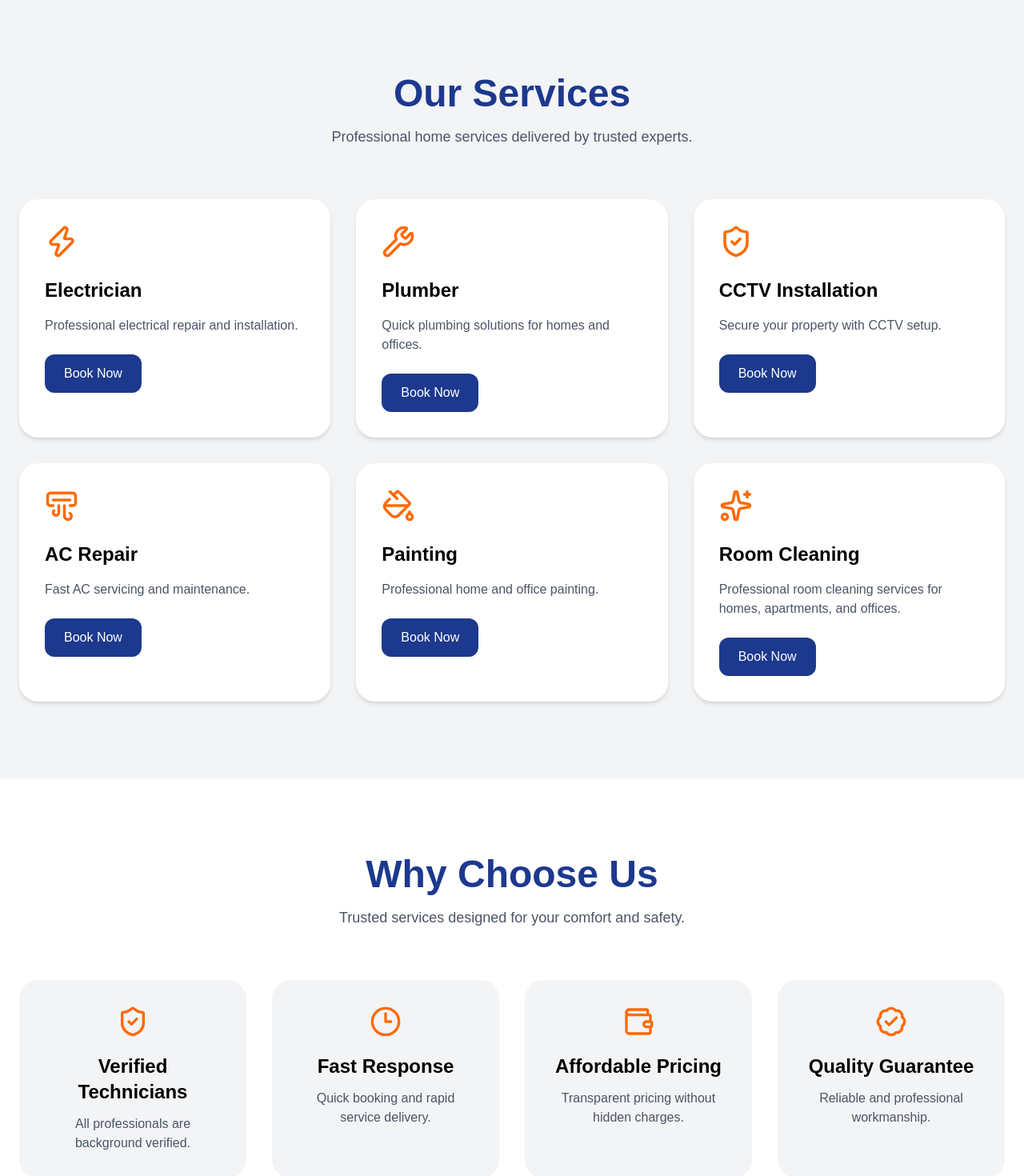
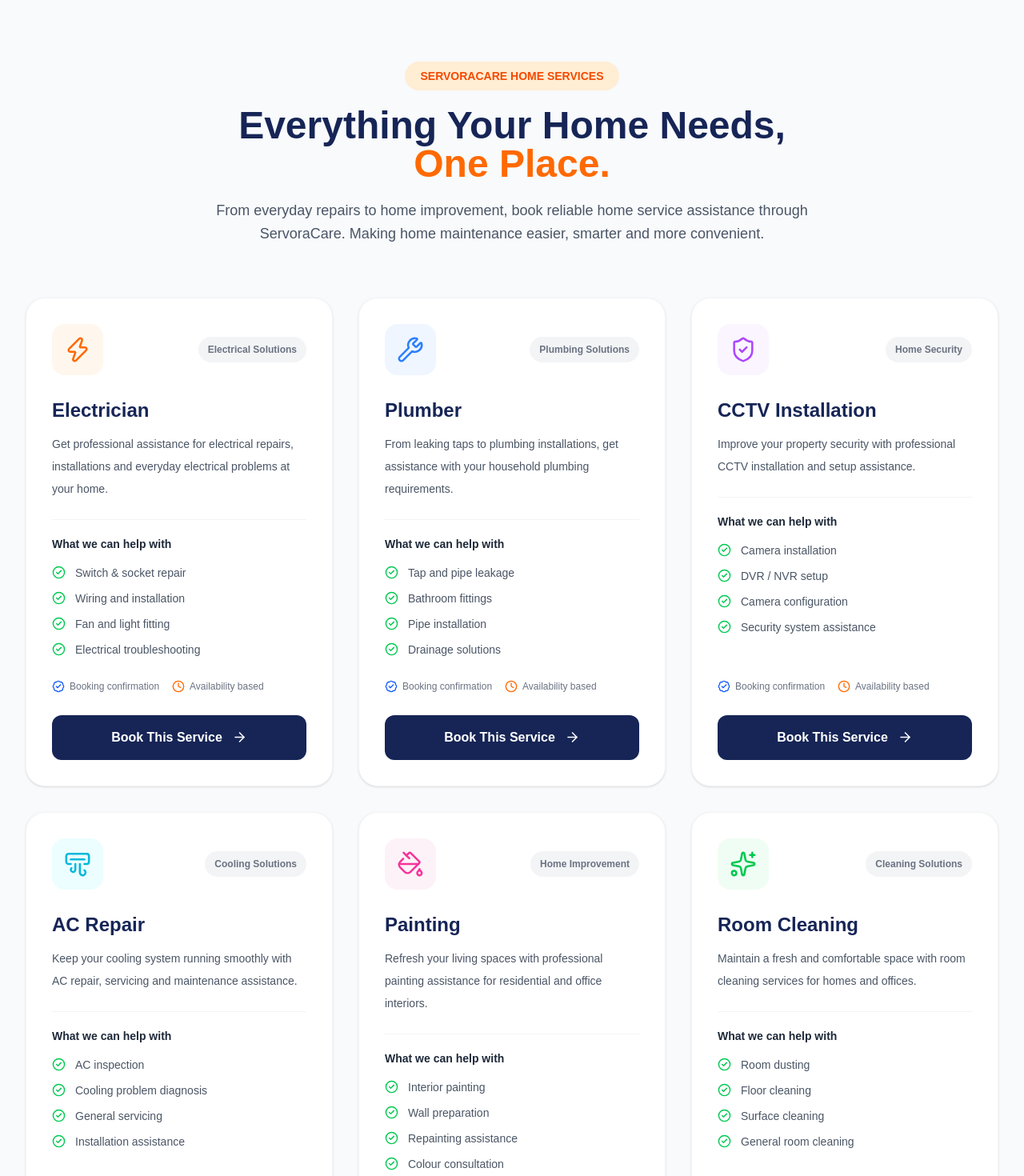
Before and after one commit to Boby-Singh/servoracare, a React (Vite) app: page / in a window 1280 px wide. Shown: the part 920-2390 px from the top of the page at 80% size. Built offline with nearby package versions, Linux system fonts and the light colour scheme.

Commit message:
update service card

```diff
--- a/src/components/Services.jsx
+++ b/src/components/Services.jsx
@@ -1,95 +1,222 @@
-import { useNavigate } from "react-router-dom"
+
+import { useNavigate } from "react-router-dom";
 import {
   Zap,
   Wrench,
   ShieldCheck,
   AirVent,
   PaintBucket,
-  Sparkles
-} from "lucide-react"
+  Sparkles,
+  ArrowRight,
+  CheckCircle2,
+  Clock,
+  BadgeCheck
+} from "lucide-react";
 
 const services = [
-
   {
     title: "Electrician",
-    desc: "Professional electrical repair and installation.",
-    icon: <Zap size={42} />
+    category: "Electrical Solutions",
+    desc: "Get professional assistance for electrical repairs, installations and everyday electrical problems at your home.",
+    features: [
+      "Switch & socket repair",
+      "Wiring and installation",
+      "Fan and light fitting",
+      "Electrical troubleshooting"
+    ],
+    icon: Zap,
+    color: "orange"
   },
-
   {
     title: "Plumber",
-    desc: "Quick plumbing solutions for homes and offices.",
-    icon: <Wrench size={42} />
+    category: "Plumbing Solutions",
+    desc: "From leaking taps to plumbing installations, get assistance with your household plumbing requirements.",
+    features: [
+      "Tap and pipe leakage",
+      "Bathroom fittings",
+      "Pipe installation",
+      "Drainage solutions"
+    ],
+    icon: Wrench,
+    color: "blue"
   },
-
   {
     title: "CCTV Installation",
-    desc: "Secure your property with CCTV setup.",
-    icon: <ShieldCheck size={42} />
+    category: "Home Security",
+    desc: "Improve your property security with professional CCTV installation and setup assistance.",
+    features: [
+      "Camera installation",
+      "DVR / NVR setup",
+      "Camera configuration",
+      "Security system assistance"
+    ],
+    icon: ShieldCheck,
+    color: "purple"
   },
-
   {
     title: "AC Repair",
-    desc: "Fast AC servicing and maintenance.",
-    icon: <AirVent size={42} />
+    category: "Cooling Solutions",
+    desc: "Keep your cooling system running smoothly with AC repair, servicing and maintenance assistance.",
+    features: [
+      "AC inspection",
+      "Cooling problem diagnosis",
+      "General servicing",
+      "Installation assistance"
+    ],
+    icon: AirVent,
+    color: "cyan"
   },
-
   {
     title: "Painting",
-    desc: "Professional home and office painting.",
-    icon: <PaintBucket size={42} />
+    category: "Home Improvement",
+    desc: "Refresh your living spaces with professional painting assistance for residential and office interiors.",
+    features: [
+      "Interior painting",
+      "Wall preparation",
+      "Repainting assistance",
+      "Colour consultation"
+    ],
+    icon: PaintBucket,
+    color: "pink"
   },
-
   {
     title: "Room Cleaning",
-    desc: "Professional room cleaning services for homes, apartments, and offices.",
-    icon: <Sparkles size={42} />
+    category: "Cleaning Solutions",
+    desc: "Maintain a fresh and comfortable space with room cleaning services for homes and offices.",
+    features: [
+      "Room dusting",
+      "Floor cleaning",
+      "Surface cleaning",
+      "General room cleaning"
+    ],
+    icon: Sparkles,
+    color: "green"
   }
+];
 
-]
+const theme = {
+  orange: "bg-orange-50 text-orange-500 group-hover:bg-orange-500",
+  blue: "bg-blue-50 text-blue-500 group-hover:bg-blue-600",
+  purple: "bg-purple-50 text-purple-500 group-hover:bg-purple-600",
+  cyan: "bg-cyan-50 text-cyan-500 group-hover:bg-cyan-500",
+  pink: "bg-pink-50 text-pink-500 group-hover:bg-pink-500",
+  green: "bg-green-50 text-green-500 group-hover:bg-green-600"
+};
 
 function Services() {
-  const navigate = useNavigate()
+  const navigate = useNavigate();
 
   return (
-
-    <section className="bg-gray-100 py-24 px-6">
+    <section className="bg-slate-50 py-20 px-5 sm:px-8">
 
       <div className="max-w-7xl mx-auto">
 
-        <div className="text-center mb-16">
+        {/* Section Heading */}
+        <div className="text-center max-w-3xl mx-auto mb-16">
 
-          <h2 className="text-5xl font-bold text-blue-900 mb-4">
-            Our Services
+          <span className="inline-block bg-orange-100 text-orange-600 px-5 py-2 rounded-full text-sm font-semibold mb-5">
+            SERVORACARE HOME SERVICES
+          </span>
+
+          <h2 className="text-3xl sm:text-5xl font-extrabold text-blue-950 mb-5">
+            Everything Your Home Needs,
+            <span className="text-orange-500"> One Place.</span>
           </h2>
 
-          <p className="text-gray-600 text-lg">
-            Professional home services delivered by trusted experts.
+          <p className="text-gray-600 text-base sm:text-lg leading-relaxed">
+            From everyday repairs to home improvement, book reliable
+            home service assistance through ServoraCare.
+            Making home maintenance easier, smarter and more convenient.
           </p>
 
         </div>
 
-        <div className="grid md:grid-cols-3 gap-8">
+        {/* Service Cards */}
+        <div className="grid sm:grid-cols-2 lg:grid-cols-3 gap-8">
 
-          {services.map((service, index) => (
+          {services.map((service) => {
 
+            const Icon = service.icon;
+
+            return (
               <div
-              key={index}
-              className="bg-white p-8 rounded-3xl shadow-md hover:shadow-2xl hover:-translate-y-2 transition duration-300"
+                key={service.title}
+                className="group bg-white rounded-3xl p-7 sm:p-8
+                border border-gray-100 shadow-sm
+                hover:shadow-xl hover:-translate-y-2
+                transition-all duration-300 flex flex-col"
               >
 
-              <div className="text-orange-500 mb-6">
-                {service.icon}
+                {/* Icon and Category */}
+                <div className="flex items-center justify-between mb-7">
+
+                  <div className={`w-16 h-16 rounded-2xl flex items-center justify-center
+                    ${theme[service.color]}
+                    group-hover:text-white transition-all duration-300`}>
+                    <Icon size={34} strokeWidth={1.8} />
                   </div>
 
-              <h3 className="text-2xl font-bold mb-4">
+                  <span className="text-xs font-semibold text-gray-500
+                    bg-gray-100 px-3 py-2 rounded-full">
+                    {service.category}
+                  </span>
+
+                </div>
+
+                {/* Title */}
+                <h3 className="text-2xl font-bold text-blue-950 mb-3
+                  group-hover:text-orange-500 transition">
                   {service.title}
                 </h3>
 
-              <p className="text-gray-600 mb-6">
+                {/* Description */}
+                <p className="text-gray-600 text-sm leading-7 mb-6">
                   {service.desc}
                 </p>
 
+                {/* Features */}
+                <div className="border-t border-gray-100 pt-5 mb-7">
+
+                  <h4 className="font-bold text-gray-800 text-sm mb-4">
+                    What we can help with
+                  </h4>
+
+                  <ul className="space-y-3">
+
+                    {service.features.map((feature, index) => (
+                      <li
+                        key={index}
+                        className="flex items-center gap-3 text-sm text-gray-600"
+                      >
+                        <CheckCircle2
+                          size={17}
+                          className="text-green-500 shrink-0"
+                        />
+                        {feature}
+                      </li>
+                    ))}
+
+                  </ul>
+
+                </div>
+
+                {/* Trust Information */}
+                <div className="flex flex-wrap items-center gap-4
+                  text-xs text-gray-500 mb-7 mt-auto">
+
+                  <span className="flex items-center gap-1.5">
+                    <BadgeCheck size={16} className="text-blue-600" />
+                    Booking confirmation
+                  </span>
+
+                  <span className="flex items-center gap-1.5">
+                    <Clock size={16} className="text-orange-500" />
+                    Availability based
+                  </span>
+
+                </div>
+
+                {/* Booking Button */}
                 <button
                   onClick={() =>
                     navigate("/book-service", {
@@ -98,21 +225,56 @@ function Services() {
                       }
                     })
                   }
-                className="bg-blue-900 text-white px-6 py-3 rounded-xl hover:bg-blue-800"
+                  className="w-full flex items-center justify-center gap-3
+                  bg-blue-950 text-white font-semibold
+                  py-4 rounded-xl
+                  hover:bg-orange-500
+                  transition-all duration-300 group/btn"
                 >
-                Book Now
+                  Book This Service
+
+                  <ArrowRight
+                    size={19}
+                    className="group-hover/btn:translate-x-1 transition-transform"
+                  />
+
                 </button>
 
               </div>
+            );
+          })}
 
-          ))}
+        </div>
+
+        {/* Bottom CTA */}
+        <div className="mt-16 bg-blue-950 rounded-3xl p-8 sm:p-12
+          text-center text-white">
+
+          <h3 className="text-2xl sm:text-3xl font-bold mb-4">
+            Your Home Deserves the Best Care!
+          </h3>
+
+          <p className="text-blue-100 mb-7 max-w-2xl mx-auto leading-relaxed">
+            Need help with something around your home?
+            Explore our services and book the assistance you need
+            with ServoraCare.
+          </p>
+
+          <button
+            onClick={() => navigate("/book-service")}
+            className="bg-orange-500 hover:bg-orange-600
+            text-white px-8 py-4 rounded-xl font-bold
+            transition shadow-lg"
+          >
+            Book a Service Now
+          </button>
 
         </div>
 
       </div>
 
     </section>
-  )
+  );
 }
 
-export default Services
+export default Services;
```
Lines whose indentation alone changed are shown as unchanged.
